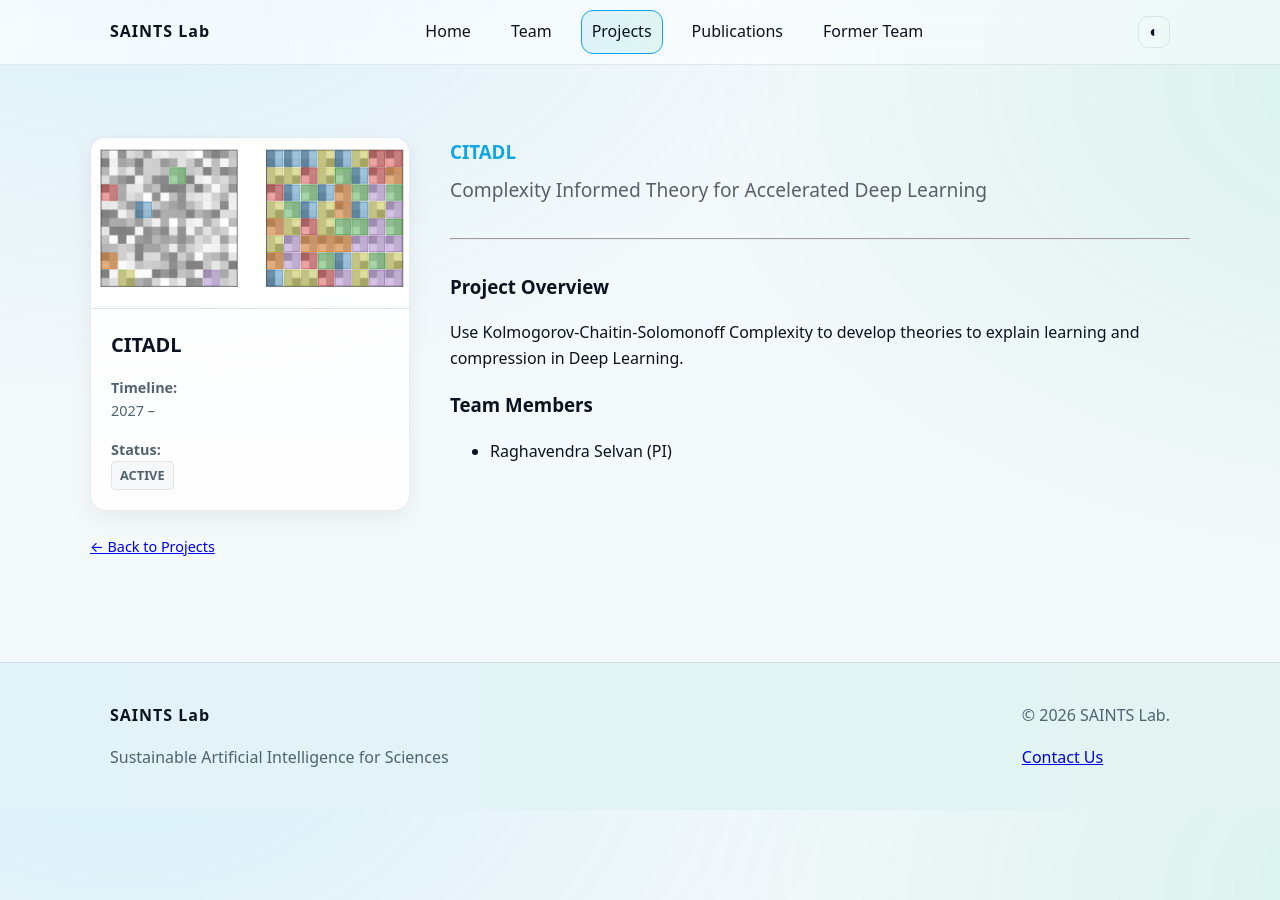
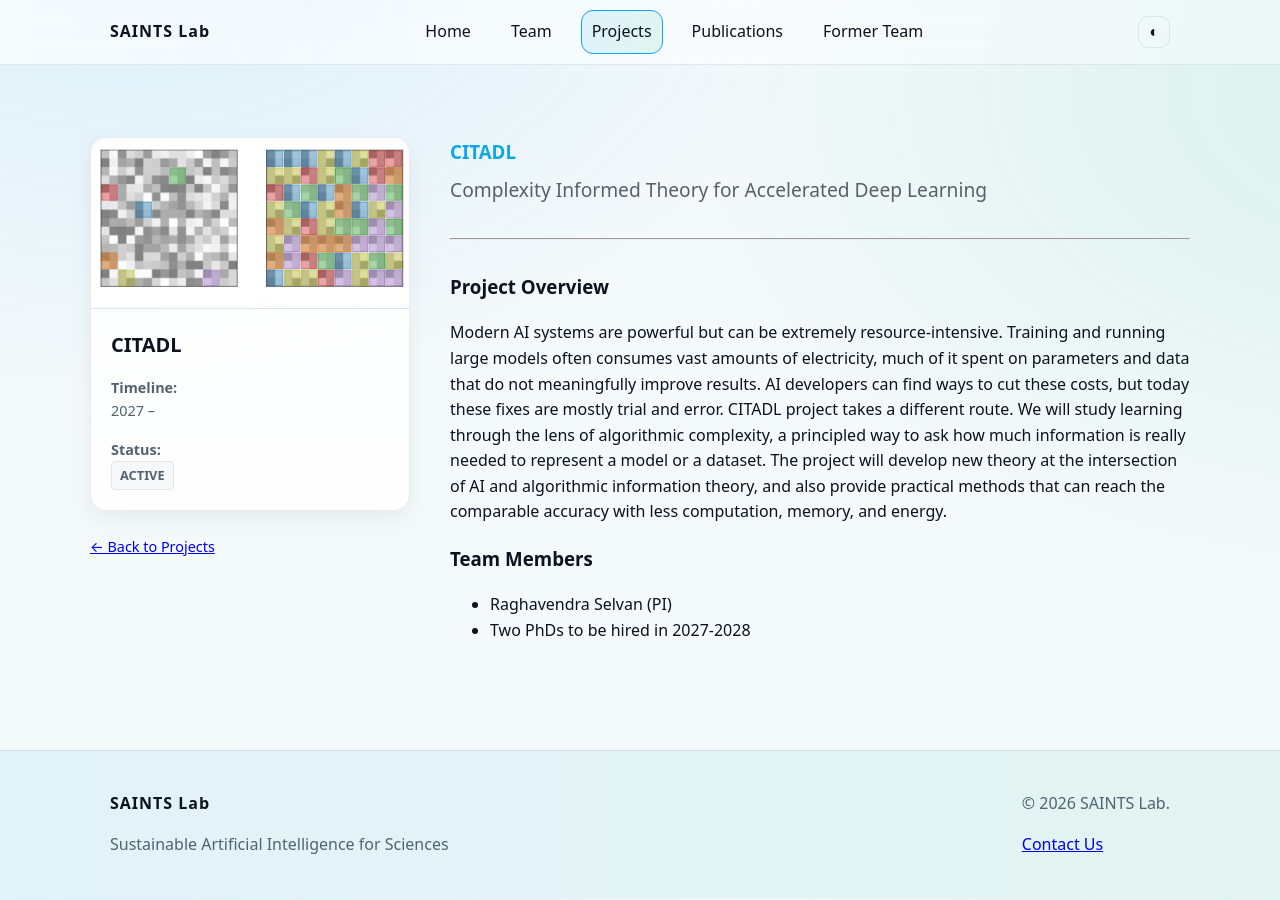
Before and after one commit to saintslab/saintslab.github.io, a Jekyll site: the page built from _projects/citadl.md, in a window 1280 px wide. Built offline with Jekyll 4.4.1, drawn with Linux system fonts in a browser that asks for light colours.

Commit message:
Update citadl

```diff
--- a/_projects/citadl.md
+++ b/_projects/citadl.md
@@ -11,7 +11,8 @@ order: 4
 
 ### Project Overview
 
-Use Kolmogorov-Chaitin-Solomonoff Complexity to develop theories to explain learning and compression in Deep Learning.
+Modern AI systems are powerful but can be extremely resource-intensive. Training and running large models often consumes vast amounts of electricity, much of it spent on parameters and data that do not meaningfully improve results. AI developers can find ways to cut these costs, but today these fixes are mostly trial and error. CITADL project takes a different route. We will study learning through the lens of algorithmic complexity, a principled way to ask how much information is really needed to represent a model or a dataset. The project will develop new theory at the intersection of AI and algorithmic information theory, and also provide practical methods that can reach the comparable accuracy with less computation, memory, and energy.
 
 ### Team Members
 - Raghavendra Selvan (PI)
+- Two PhDs to be hired in 2027-2028
```
